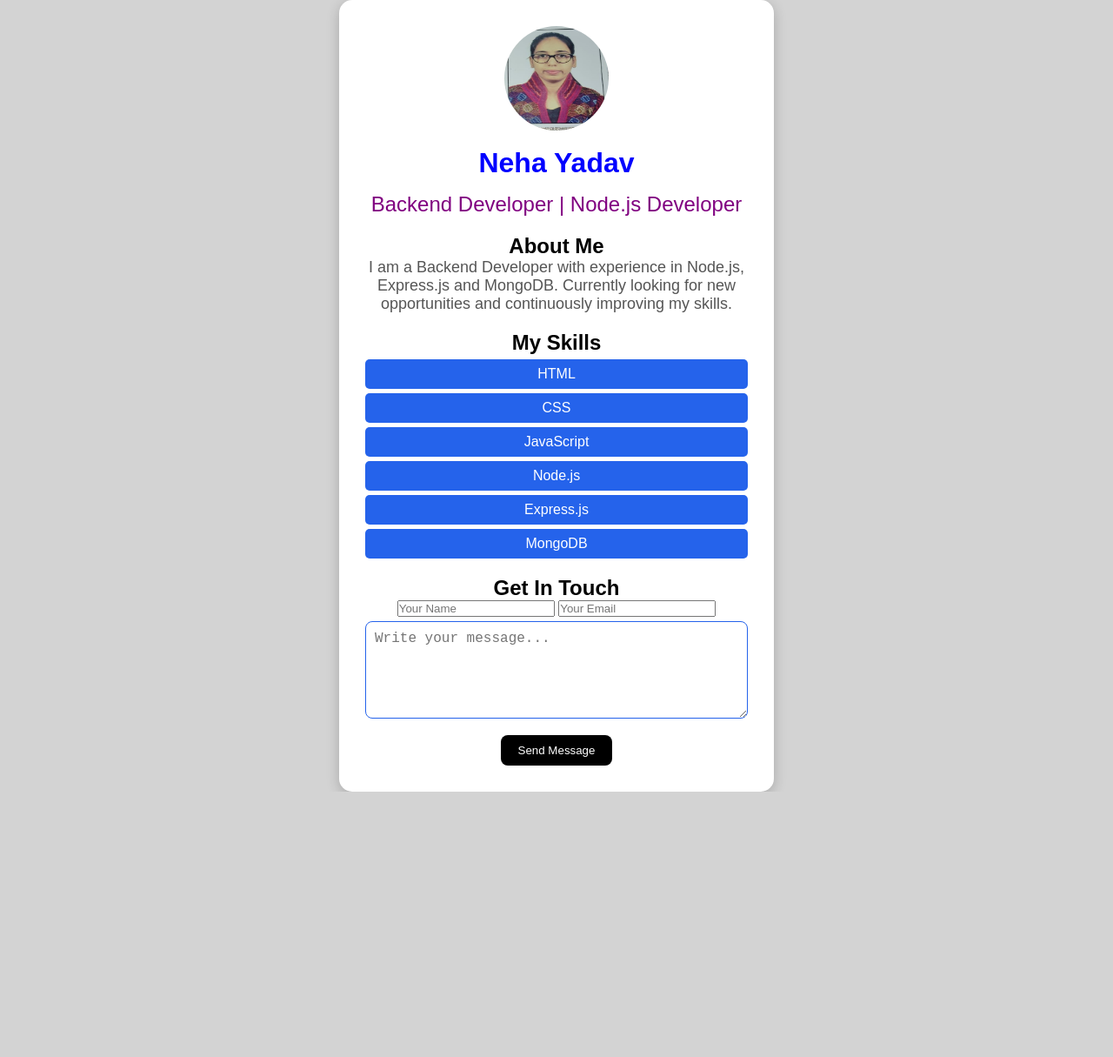
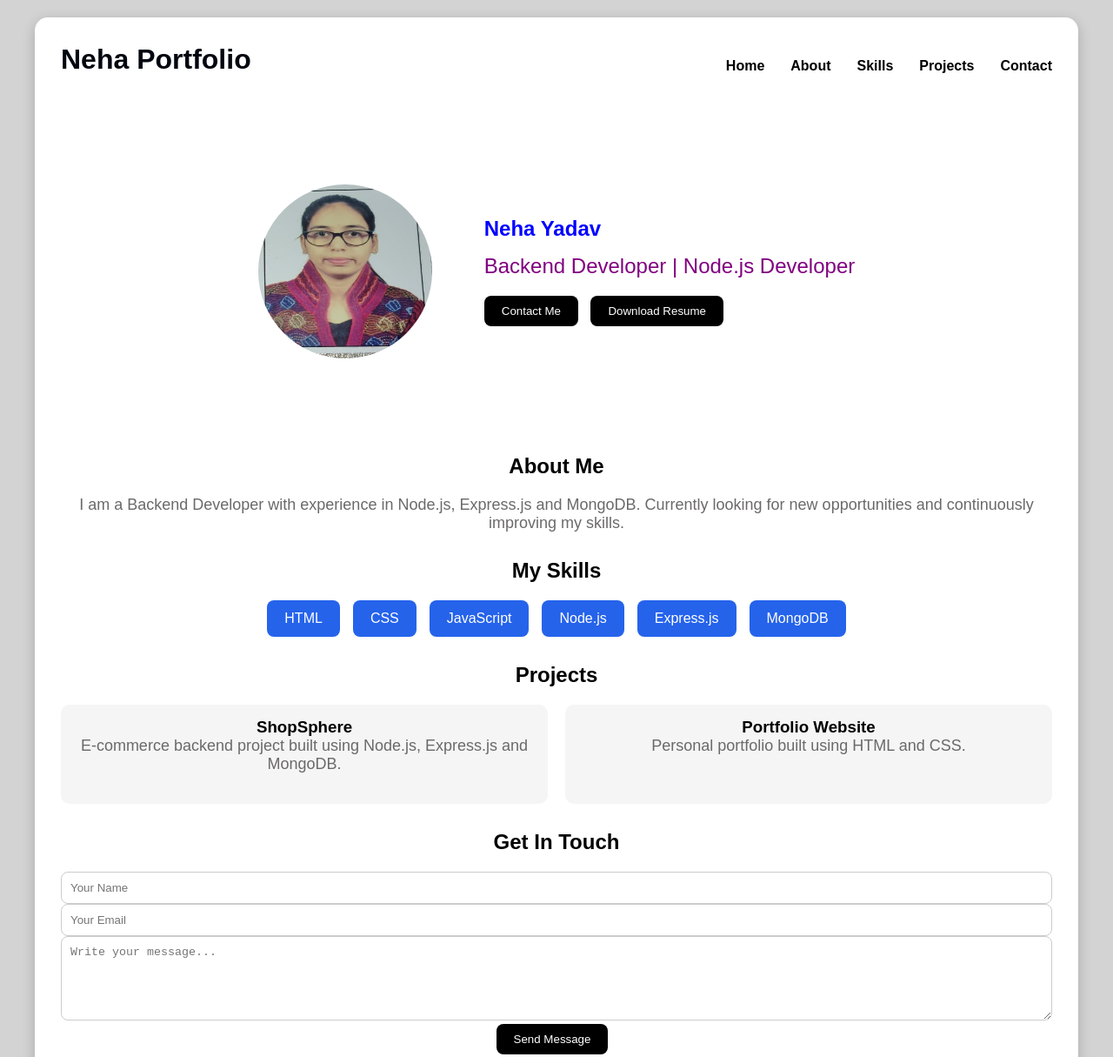
Before and after one commit to My-Github-NehaYadav/html-learning-project, a plain HTML site: page index.html in a window 1280 px wide. Shown: the top 1215 px of the page at 87% size. Before the commit the page ends 910 px from the top, so only its background shows below. Drawn offline with Linux system fonts and the light colour scheme.

Commit message:
Build portfolio website structure and styling

```diff
--- a/index.html
+++ b/index.html
@@ -10,28 +10,82 @@
 
 <body>
   <div class="card">
-    <img src="photo.jpg" alt="Profile" class="profile-img" />
-    <!-- This is heading section -->
+    <header>
+      <h1>Neha Portfolio</h1>
+
+      <nav>
+        <a href="#home">Home</a>
+        <a href="#about">About</a>
+        <a href="#skills">Skills</a>
+        <a href="#projects">Projects</a>
+        <a href="#contact">Contact</a>
+      </nav>
+    </header>
+
+    <section class="hero" id="home">
+      <img src="photo.jpg" alt="Profile" class="profile-img">
+
+      <div class="hero-content">
         <h1 class="title">Neha Yadav</h1>
 
-    <p class="intro">Backend Developer | Node.js Developer</p>
+        <p class="intro">
+          Backend Developer | Node.js Developer
+        </p>
 
-    <h2>About Me</h2>
-    <p>I am a Backend Developer with experience in Node.js,
-      Express.js and MongoDB. Currently looking for new
-      opportunities and continuously improving my skills.</p>
+        <button href="#contact" class="btn">Contact Me</button>
+        <button class="btn">Download Resume</button>
+      </div>
+    </section>
 
 
+    <section class="about" id="about">
+      <h2>About Me</h2>
+
+      <p>
+        I am a Backend Developer with experience in Node.js,
+        Express.js and MongoDB. Currently looking for new
+        opportunities and continuously improving my skills.
+      </p>
+    </section>
+
+
+    <section id="skills">
       <h2>My Skills</h2>
-    <ul>
-      <li>HTML</li>
-      <li>CSS</li>
-      <li>JavaScript</li>
-      <li>Node.js</li>
-      <li>Express.js</li>
-      <li>MongoDB</li>
-    </ul>
 
+      <div class="skills-container">
+        <div class="skill">HTML</div>
+        <div class="skill">CSS</div>
+        <div class="skill">JavaScript</div>
+        <div class="skill">Node.js</div>
+        <div class="skill">Express.js</div>
+        <div class="skill">MongoDB</div>
+      </div>
+    </section>
+
+
+    <section id="projects">
+      <h2>Projects</h2>
+
+      <div class="projects-container">
+        <div class="project">
+          <h3>ShopSphere</h3>
+          <p>
+            E-commerce backend project built using Node.js,
+            Express.js and MongoDB.
+          </p>
+        </div>
+
+        <div class="project">
+          <h3>Portfolio Website</h3>
+          <p>
+            Personal portfolio built using HTML and CSS.
+          </p>
+        </div>
+      </div>
+    </section>
+
+
+    <section id="contact">
       <h2>Get In Touch</h2>
       <form class="contact-form">
         <input type="text" placeholder="Your Name">
@@ -43,6 +97,14 @@
         <button class="btn">Send Message</button>
 
       </form>
+    </section>
+    <footer>
+      <p>© 2026 Neha Yadav. All Rights Reserved.</p>
+      <div class="social-links">
+        <a href="#">GitHub</a>
+        <a href="#">LinkedIn</a>
+      </div>
+    </footer>
   </div>
 </body>
 
--- a/style.css
+++ b/style.css
@@ -1,23 +1,28 @@
+html {
+  scroll-behavior: smooth;
+}
+
+/* Reset */
+
 * {
   margin: 0;
   padding: 0;
   box-sizing: border-box;
 }
 
-
-
-
+/* Body */
 body {
   background-color: lightgray;
   font-family: Arial, sans-serif;
-  display: flex;
-  justify-content: center;
-  align-items: center;
   min-height: 100vh;
+  padding: 20px;
 }
 
+/* Main Container */
 .card {
-  width: 500px;
+  width: 100%;
+  max-width: 1200px;
+  margin: auto;
   background-color: white;
   padding: 30px;
   border-radius: 15px;
@@ -25,35 +30,52 @@ body {
   box-shadow: 0 4px 15px rgba(0, 0, 0, 0.2);
 }
 
+/* Header */
+header {
+  display: flex;
+  justify-content: space-between;
+  align-items: center;
+  margin-bottom: 30px;
+}
 
-/* h1 {
-  color: red;
-  text-align: center;
-  font-size: 40px;
-  border: 2px solid black;
-  padding: 20px;
-  margin: 30px;
-} */
+nav {
+  display: flex;
+  gap: 30px;
+}
+
+nav a {
+  text-decoration: none;
+  color: black;
+  font-weight: bold;
+}
+
+/* Hero Section */
+.hero {
+  display: flex;
+  align-items: center;
+  justify-content: center;
+  gap: 60px;
+  padding: 80px 20px;
+}
+
+.hero-content {
+  text-align: left;
+}
+
+.profile-img {
+  width: 200px;
+  height: 200px;
+  border-radius: 50%;
+}
+
+/* Headings */
 h1 {
-  color: #2563eb;
+  color: #02060f;
   margin-bottom: 15px;
 }
 
-
-
-/* border = solid, dashed, dotted; */
-
-
-p {
-  font-size: 18px;
-  color: #555;
+h2 {
   margin-bottom: 20px;
-}
-
-/* class syntax */
-.intro {
-  color: purple;
-  font-size: 24px;
 }
 
 .title {
@@ -65,10 +87,19 @@ p {
   font-size: 24px;
 }
 
+/* Paragraph */
+p {
+  font-size: 18px;
+  color: #6b6969;
+  margin-bottom: 20px;
+}
 
-/* border-radius = button ko gol krta */
-/* border = node ,default border ko remove krta */
-/* cersor kesa dikhana h  */
+/* Sections */
+section {
+  margin-bottom: 30px;
+}
+
+/* Buttons */
 .btn {
   background-color: black;
   color: white;
@@ -76,57 +107,74 @@ p {
   border: none;
   border-radius: 8px;
   cursor: pointer;
+  margin-right: 10px;
 }
 
 .btn:hover {
   background-color: red;
 }
 
-
-ul {
-  list-style: none;
-  margin-bottom: 20px;
+/* Skills */
+.skills-container {
+  display: flex;
+  flex-wrap: wrap;
+  gap: 15px;
+  justify-content: center;
 }
 
-li {
+.skill {
   background-color: #2563eb;
   color: white;
-  padding: 8px;
-  margin: 5px 0;
-  border-radius: 5px;
+  padding: 12px 20px;
+  border-radius: 8px;
 }
 
-.profile-img {
-  width: 120px;
-  height: 120px;
-  border-radius: 50%;
-  margin-bottom: 15px;
+/* Projects */
+.projects-container {
+  display: flex;
+  gap: 20px;
 }
 
-
-label {
-  text-align: center;
-  display: block;
+.project {
+  flex: 1;
+  background-color: #f5f5f5;
+  padding: 15px;
+  border-radius: 10px;
+  transition: 0.3s;
 }
 
-.message-label {
-  text-align: center;
-  display: block;
-  margin-bottom: 10px;
+.project:hover {
+  transform: translateY(-5px);
 }
 
-
-input:focus,
+/* Contact Form */
+input,
 textarea {
   width: 100%;
   padding: 10px;
-  margin-top: 5px;
-  margin-bottom: 15px;
-
   border: 1px solid #ccc;
   border-radius: 8px;
+}
 
-  font-size: 16px;
+input:focus,
+textarea:focus {
   outline: none;
   border-color: #2563eb;
 }
+
+/* Footer */
+footer {
+  margin-top: 40px;
+  padding-top: 20px;
+  border-top: 1px solid #ddd;
+}
+
+.social-links {
+  margin-top: 20px;
+}
+
+.social-links a {
+  margin: 0 10px;
+  text-decoration: none;
+  font-weight: bold;
+}
```
Also changed, not shown: html-notes.txt. Lines whose indentation alone changed are shown as unchanged.
